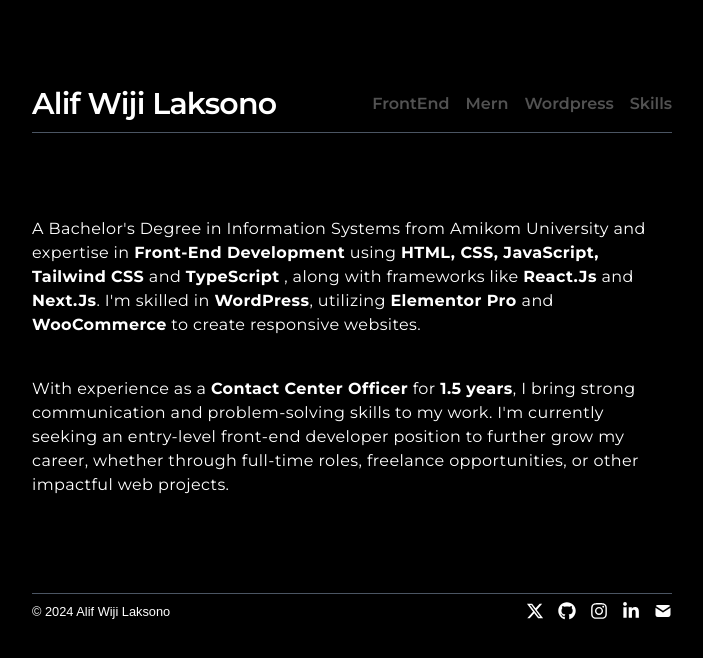
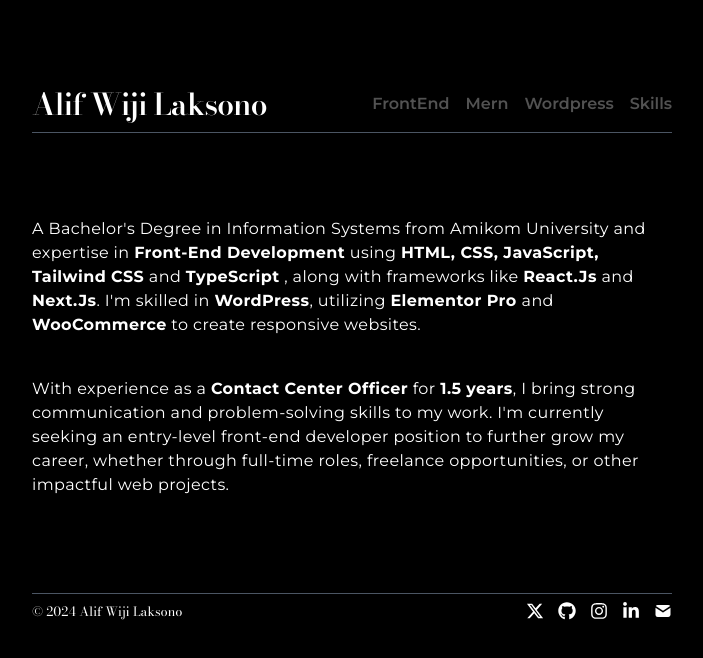
Before and after one commit to alif7laksono/portfolio, a Next.js app: page / in a window 1280 px wide. Shown: the top 658 px of the page, without its empty margins (288-991 px from the left). Built offline with nearby package versions, Linux system fonts and the light colour scheme; a web font is replaced by a local one.

Commit message:
enhance typography

```diff
--- a/app/components/footer.tsx
+++ b/app/components/footer.tsx
@@ -8,6 +8,7 @@
 import { TbMailFilled } from "react-icons/tb";
 import { metaData, socialLinks } from "../config";
 import { FC } from "react";
+import { fonts } from "../fonts/fonts";
 const YEAR = new Date().getFullYear();
 
 interface SocialLinkProps {
@@ -32,7 +33,7 @@
   };
 
   return (
-    <div className="flex text-lg gap-3.5 float-right transition-opacity duration-300 hover:opacity-90 ">
+    <div className="flex text-lg gap-3.5 float-right transition-opacity duration-300 hover:opacity-90">
       <SocialLink href={socialLinks.twitter} icon={FaXTwitter} />
       <SocialLink href={socialLinks.github} icon={FaGithub} />
       <SocialLink href={socialLinks.instagram} icon={FaInstagram} />
@@ -48,7 +49,9 @@
 
 export function Footer() {
   return (
-    <small className="block lg:mt-24 mt-16 animate-fadeIn border-t border-gray-600 py-2">
+    <small
+      className={`block lg:mt-24 mt-16 animate-fadeIn border-t border-gray-600 py-2 ${fonts.bodoni}`}
+    >
       <time>© {YEAR}</time>{" "}
       <a className="no-underline" href="/" rel="noopener noreferrer">
         {metaData.title}
--- a/app/components/nav.tsx
+++ b/app/components/nav.tsx
@@ -22,7 +22,7 @@
         <div className="flex flex-row mt-6 md:mt-0 justify-center md:justify-start">
           <Link
             href="/"
-            className="text-3xl font-semibold tracking-tight text-center md:text-left"
+            className={`text-3xl font-semibold tracking-tight text-center md:text-left ${fonts.bodoni}`}
           >
             {metaData.title}
           </Link>
```
